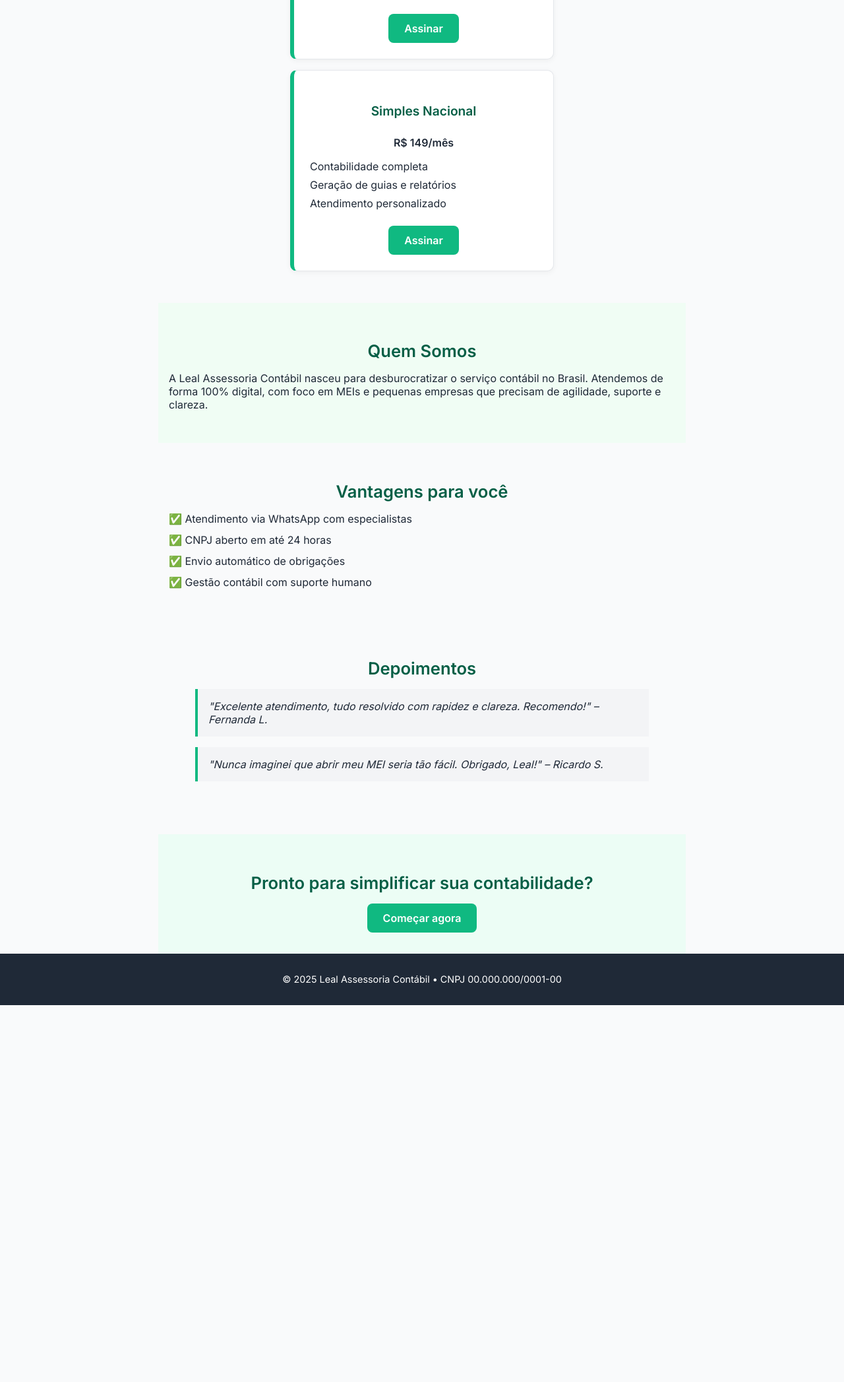
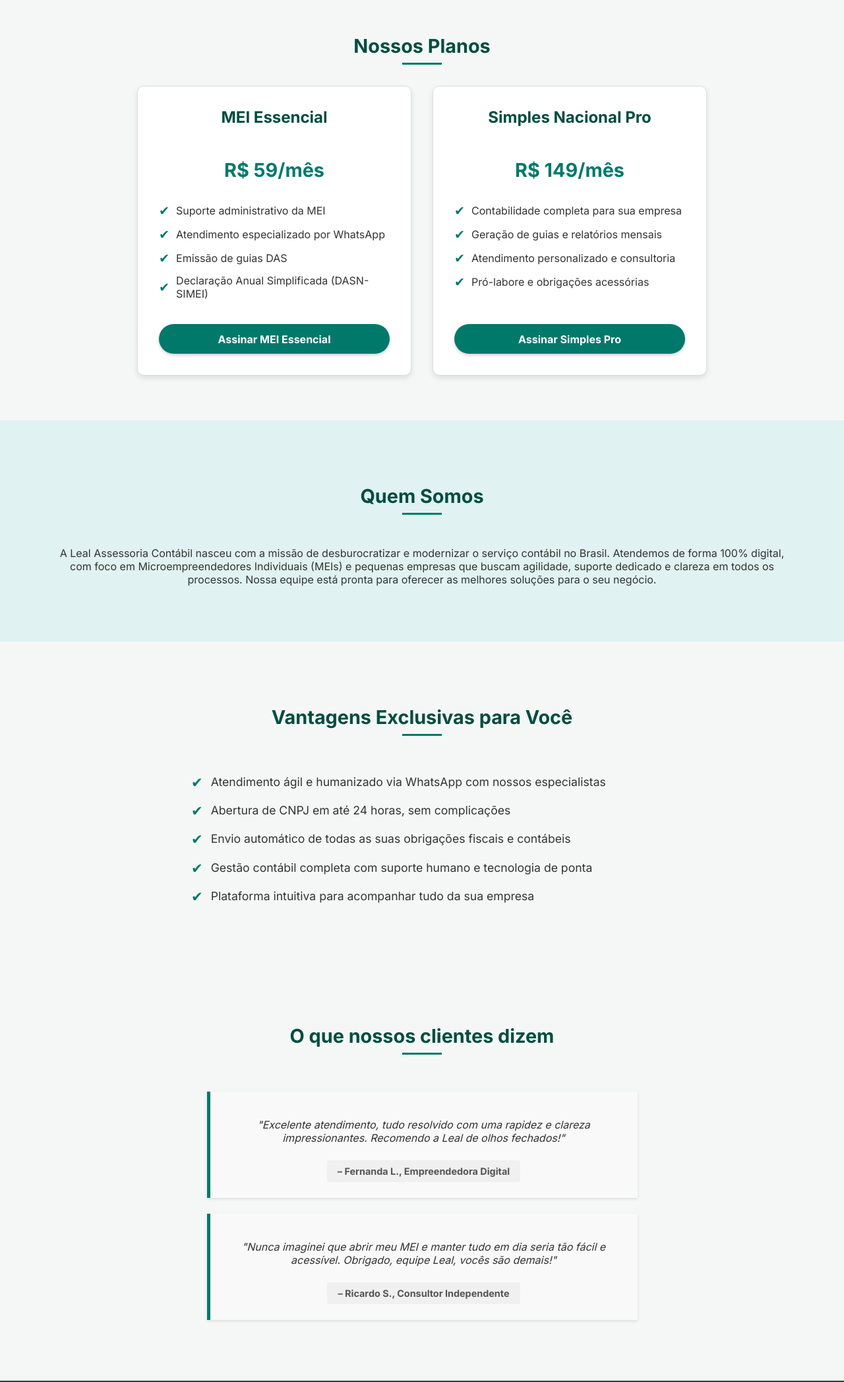
Before and after one commit to malemos/leal-site, a plain HTML site: page html/index.html in a window 1280 px wide. Shown: the part 706-2800 px from the top of the page at 66% size. Before the commit the page ends 2229 px from the top, so only its background shows below. Drawn offline with Linux system fonts and the light colour scheme.

Commit message:
Alterando layout da home.

```diff
--- a/css/styles.css
+++ b/css/styles.css
@@ -1,220 +1,307 @@
-* {
-  box-sizing: border-box;
+/* General page styling */
+body {
+  font-family: 'Inter', sans-serif;
+  color: #333;
+  margin: 0;
+  background-color: #f4f7f6; /* Light gray background for better contrast */
 }
 
-body {
-  margin: 0;
-  font-family: 'Inter', sans-serif;
-  background: #f9fafb;
-  color: #1f2937;
+.container {
+  width: 90%;
+  max-width: 1200px;
+  margin: 0 auto;
+  padding: 20px;
 }
 
-/* HOME PAGE STYLES */
-body.home header {
-  background-color: #064e3b;
+/* Header */
+header {
+  background-color: #004d40; /* Darker, more professional green */
   color: white;
-  text-align: center;
-  padding: 2rem 1rem;
-}
-
-body.home header h1 {
-  margin: 0;
-  font-size: 2rem;
-}
-
-body.home header p {
-  font-size: 1rem;
-  opacity: 0.9;
-}
-
-body.home .hero {
-  padding: 3rem 1rem;
-  text-align: center;
-  background-color: #ecfdf5;
-}
-
-body.home .hero h2 {
-  font-size: 1.8rem;
-  margin-bottom: 1rem;
-  color: #065f46;
-}
-
-body.home .hero p {
-  font-size: 1rem;
-  margin-bottom: 1.5rem;
-}
-
-body.home .btn {
-  display: inline-block;
-  background-color: #10b981;
-  color: white;
-  font-weight: bold;
-  padding: 0.75rem 1.5rem;
-  border-radius: 8px;
-  text-decoration: none;
-  transition: background-color 0.3s ease;
-}
-
-body.home .btn:hover {
-  background-color: #059669;
-}
-
-body.home .plans {
   padding: 2rem 1rem;
   text-align: center;
 }
 
-body.home .plans h3,
-body.home .about h3,
-body.home .benefits h3,
-body.home .testimonials h3,
-body.home .cta-final h3 {
-  font-size: 1.6rem;
-  color: #065f46;
-  margin-bottom: 1rem;
+header h1 {
+  margin: 0;
+  font-size: 2.5rem; /* Larger for impact */
+}
+
+header p {
+  font-size: 1.1rem;
+  opacity: 0.9;
+}
+
+/* Navigation - Assuming a simple nav for now, can be expanded */
+nav {
+  background-color: #00382e; /* Slightly darker green for nav */
+  padding: 1rem 0;
   text-align: center;
 }
 
-body.home .plan-card {
-  background: white;
-  border: 1px solid #e5e7eb;
-  border-left: 6px solid #10b981;
-  border-radius: 10px;
-  padding: 1.5rem;
-  margin: 1rem auto;
-  max-width: 400px;
-  box-shadow: 0 2px 8px rgba(0, 0, 0, 0.05);
+nav a {
+  color: white;
+  margin: 0 15px;
+  text-decoration: none;
+  font-weight: bold;
 }
 
-body.home .plan-card h4 {
-  font-size: 1.2rem;
-  color: #065f46;
+nav a:hover {
+  text-decoration: underline;
 }
 
-body.home .plan-card p {
-  font-weight: bold;
+/* Hero Section */
+.hero {
+  background-color: #e0f2f1; /* Lighter, more inviting green */
+  padding: 4rem 1rem;
+  text-align: center;
+}
+
+.hero h2 {
+  font-size: 2.2rem;
+  color: #004d40;
   margin-bottom: 1rem;
 }
 
-body.home .plan-card ul {
-  list-style: none;
-  padding-left: 0;
-  margin-bottom: 1.5rem;
+.hero p {
+  font-size: 1.2rem;
+  margin-bottom: 2rem;
+  color: #333;
 }
 
-body.home .plan-card li {
-  margin: 0.5rem 0;
-  text-align: left;
+/* Buttons */
+.btn {
+  background-color: #00796b; /* Teal variant for primary action */
+  color: white;
+  padding: 0.8rem 1.8rem;
+  text-decoration: none;
+  border-radius: 25px; /* Softer, more modern rounded corners */
+  font-weight: bold;
+  display: inline-block;
+  transition: background-color 0.3s ease, transform 0.2s ease;
+  box-shadow: 0 2px 5px rgba(0,0,0,0.2);
 }
 
-body.home .about,
-body.home .benefits,
-body.home .testimonials,
-body.home .cta-final {
-  padding: 2rem 1rem;
-  max-width: 800px;
-  margin: 0 auto;
+.btn:hover {
+  background-color: #004d40; /* Darker shade on hover */
+  transform: translateY(-2px);
+  box-shadow: 0 4px 8px rgba(0,0,0,0.3);
 }
 
-body.home .benefits ul {
+/* Sections */
+section {
+  padding: 3rem 1rem;
+  text-align: center;
+}
+
+section h3 {
+  font-size: 1.8rem;
+  color: #004d40;
+  margin-bottom: 2rem;
+  position: relative;
+  display: inline-block; /* Allows for pseudo-element underlining */
+}
+
+section h3::after { /* Underline effect for section titles */
+  content: '';
+  display: block;
+  width: 60px; /* Adjust width as needed */
+  height: 3px;
+  background-color: #00796b; /* Teal accent */
+  margin: 0.5rem auto 0;
+}
+
+/* Plans Section */
+.plans-container {
+  display: flex;
+  flex-wrap: wrap; /* Allows cards to wrap on smaller screens */
+  justify-content: center;
+  gap: 2rem;
+}
+
+.plan-card {
+  background: white;
+  border: 1px solid #ddd;
+  border-radius: 10px;
+  padding: 2rem;
+  width: 100%;
+  max-width: 350px; /* Max width for cards */
+  box-shadow: 0 4px 8px rgba(0,0,0,0.1);
+  transition: transform 0.3s ease, box-shadow 0.3s ease;
+  display: flex;
+  flex-direction: column; /* Align items vertically */
+  justify-content: space-between; /* Distribute space */
+}
+
+.plan-card:hover {
+  transform: translateY(-5px);
+  box-shadow: 0 6px 12px rgba(0,0,0,0.15);
+}
+
+.plan-card h4 {
+  font-size: 1.5rem;
+  color: #004d40;
+  margin-top: 0;
+}
+
+.plan-card .price {
+  font-size: 1.8rem;
+  font-weight: bold;
+  color: #00796b;
+  margin: 1rem 0;
+}
+
+.plan-card ul {
   list-style: none;
   padding: 0;
+  margin-bottom: 1.5rem;
+  text-align: left;
+  flex-grow: 1; /* Allows ul to take available space */
 }
 
-body.home .benefits li {
-  margin: 0.75rem 0;
+.plan-card li {
+  margin-bottom: 0.75rem;
+  display: flex;
+  align-items: center; /* Align icon with text */
 }
 
-body.home .testimonials blockquote {
-  background: #f3f4f6;
-  border-left: 4px solid #10b981;
-  padding: 1rem;
-  font-style: italic;
-  margin-bottom: 1rem;
+.plan-card li::before { /* Custom bullet points */
+  content: '\2714'; /* Checkmark icon */
+  color: #00796b; /* Teal color for checkmark */
+  margin-right: 10px;
+  font-size: 1.2em;
 }
 
-body.home .cta-final {
-  text-align: center;
-  background: #ecfdf5;
-  margin-top: 2rem;
+/* About Section */
+.about {
+  background-color: #e0f2f1; /* Light green background */
 }
 
-/* CADASTRO PAGE STYLES */
-body.cadastro header {
-  background-color: #064e3b;
-  color: white;
-  text-align: center;
-  padding: 2rem 1rem;
+/* Benefits Section - Styling for the list */
+.benefits ul {
+  list-style: none; /* Remove marcadores padrão */
+  padding-left: 0;    /* Remove o recuo padrão da lista */
+  text-align: left;   /* Alinha o texto dos itens à esquerda */
+  max-width: 700px;   /* Define uma largura máxima para melhor legibilidade */
+  margin: 1.5rem auto 0; /* Centraliza a lista na seção e adiciona margem superior */
 }
 
-body.cadastro header h1 {
-  margin: 0;
-  font-size: 2rem;
+.benefits li {
+  margin-bottom: 0.85rem; /* Espaçamento entre os itens da lista */
+  display: flex;          /* Permite alinhar o ícone com o texto */
+  align-items: flex-start;/* Alinha o ícone com o topo da primeira linha de texto */
+  font-size: 1.1rem;      /* Tamanho da fonte para melhor leitura */
+  line-height: 1.6;       /* Espaçamento entre linhas para textos mais longos */
 }
 
-body.cadastro header p {
-  font-size: 1rem;
-  opacity: 0.9;
+.benefits li::before {
+  content: '\2714';       /* Adiciona o ícone de check */
+  color: #00796b;       /* Cor verde padrão do site para o ícone */
+  margin-right: 12px;     /* Espaçamento entre o ícone e o texto */
+  font-size: 1.2em;       /* Tamanho do ícone de check */
+  line-height: 1.4;       /* Ajusta o alinhamento vertical do checkmark */
+  flex-shrink: 0;         /* Impede que o ícone encolha se o texto for longo */
 }
 
-body.cadastro .form-section {
-  padding: 2rem 1rem;
+/* Testimonials Section */
+.testimonials blockquote {
+  background-color: #f9f9f9;
+  border-left: 5px solid #00796b; /* Teal accent */
+  margin: 1.5rem auto;
+  padding: 1.5rem;
   max-width: 600px;
-  margin: 2rem auto;
-  background: white;
-  border-radius: 10px;
-  box-shadow: 0 4px 12px rgba(0,0,0,0.05);
+  font-style: italic;
+  box-shadow: 0 2px 4px rgba(0,0,0,0.1);
 }
 
-body.cadastro h3 {
-  font-size: 1.4rem;
-  color: #065f46;
-  text-align: center;
-  margin-bottom: 1rem;
+.testimonials blockquote p {
+  margin-bottom: 0.5rem;
 }
 
-body.cadastro form {
-  display: flex;
-  flex-direction: column;
-  gap: 1rem;
+.testimonials blockquote footer {
+  background-color: #f0f0f0; /* Fundo cinza bem claro */
+  padding: 0.5rem 1rem;       /* Adiciona um respiro interno */
+  border-radius: 4px;         /* Cantos levemente arredondados */
+  margin-top: 1rem;           /* Espaçamento acima do rodapé */
+  display: inline-block;      /* Para que o background se ajuste ao conteúdo */
+  text-align: right;
+  font-style: normal;
+  font-weight: bold;
+  color: #555;               /* Cor do texto pode ser ajustada se necessário com o novo fundo */
 }
 
-body.cadastro input,
-body.cadastro select,
-body.cadastro textarea {
-  padding: 0.75rem;
-  border: 1px solid #ccc;
-  border-radius: 6px;
-  font-size: 1rem;
-  width: 100%;
-  max-width: 100%;
+/* Call to Action Section */
+.cta-final {
+  background-color: #004d40; /* Dark green background */
+  color: white;
+  padding: 3rem 1rem;
 }
 
-body.cadastro label {
-  font-weight: 600;
+.cta-final h3 {
+  color: white; /* White text for dark background */
 }
 
-body.cadastro button {
-  padding: 0.75rem;
-  font-size: 1rem;
-  font-weight: bold;
-  color: white;
-  background-color: #10b981;
-  border: none;
-  border-radius: 6px;
-  cursor: pointer;
-  transition: background-color 0.3s ease;
+.cta-final .btn {
+  background-color: white;
+  color: #00796b;
+  font-size: 1.1rem;
 }
 
-body.cadastro button:hover {
-  background-color: #059669;
+.cta-final .btn:hover {
+  background-color: #f0f0f0; /* Slightly darker on hover */
 }
 
-/* SHARED FOOTER */
+/* Footer */
 footer {
-  background-color: #1f2937;
-  color: white;
+  background-color: #333;
+  color: #aaa;
+  padding: 2rem 1rem;
   text-align: center;
-  padding: 1rem;
   font-size: 0.9rem;
 }
+
+footer p {
+  margin: 0.5rem 0;
+}
+
+footer a {
+  color: #aaa;
+  text-decoration: none;
+}
+
+footer a:hover {
+  color: white;
+}
+
+/* Responsive Design */
+@media (max-width: 768px) {
+  .container {
+    width: 95%;
+  }
+
+  header h1 {
+    font-size: 2rem;
+  }
+
+  .hero h2 {
+    font-size: 1.8rem;
+  }
+
+  .plans-container {
+    flex-direction: column; /* Stack plan cards on smaller screens */
+    align-items: center;
+  }
+
+  .plan-card {
+    width: 100%;
+    max-width: 400px; /* Allow cards to be wider on smaller screens */
+  }
+
+  nav a {
+    display: block;
+    margin: 10px 0;
+  }
+
+  .benefits ul {
+    padding-left: 1rem; /* Add some padding on mobile for benefits list */
+  }
+}
--- a/html/index.html
+++ b/html/index.html
@@ -3,74 +3,115 @@
 <head>
   <meta charset="UTF-8" />
   <meta name="viewport" content="width=device-width, initial-scale=1.0" />
-  <title>Leal Contabilidade Online</title>
+  <title>Leal Contabilidade Online - Layout Melhorado</title>
+  <link rel="stylesheet" href="/css/styles.css" />
   <link rel="icon" type="image/x-icon" href="/assets/favicon.ico">
-  <link rel="stylesheet" href="/css/styles.css" />
-  <link href="https://fonts.googleapis.com/css2?family=Inter:wght@400;600&display=swap" rel="stylesheet">
+  <link href="https://fonts.googleapis.com/css2?family=Inter:wght@400;600;700&display=swap" rel="stylesheet">
 </head>
-<body class="home">
+<body>
   <header>
-    <h1>Leal Contabilidade Online</h1>
-    <p>Soluções digitais e descomplicadas para MEIs e pequenas empresas</p>
+    <div class="container">
+      <h1>Leal Contabilidade Online</h1>
+      <p>Soluções digitais e descomplicadas para MEIs e pequenas empresas</p>
+    </div>
   </header>
 
+  <nav>
+    <div class="container">
+      <a href="#planos">Nossos Planos</a>
+      <a href="#quem-somos">Quem Somos</a>
+      <a href="#beneficios">Vantagens</a>
+      <a href="#depoimentos">Depoimentos</a>
+      <a href="/html/cadastro.html">Começar Agora</a>
+    </div>
+  </nav>
+
   <section class="hero">
-    <h2>Simplifique sua contabilidade</h2>
-    <p>Abrimos CNPJ, geramos guias e cuidamos da sua empresa de forma 100% online</p>
-    <a href="cadastro.html" class="btn">Começar agora</a>
-  </section>
-
-  <section class="plans">
-    <h3>Nossos Planos</h3>
-    <div class="plan-card">
-      <h4>MEI Essencial</h4>
-      <p><strong>R$ 59/mês</strong></p>
-      <ul>
-        <li>Suporte da administrativo da MEI</li>
-        <li>Atendimento por WhatsApp</li>
-      </ul>
-      <a href="cadastro.html" class="btn">Assinar</a>
-    </div>
-    <div class="plan-card">
-      <h4>Simples Nacional</h4>
-      <p><strong>R$ 149/mês</strong></p>
-      <ul>
-        <li>Contabilidade completa</li>
-        <li>Geração de guias e relatórios</li>
-        <li>Atendimento personalizado</li>
-      </ul>
-      <a href="cadastro.html" class="btn">Assinar</a>
+    <div class="container">
+      <h2>Simplifique sua contabilidade com a Leal</h2>
+      <p>Abrimos CNPJ, geramos guias e cuidamos da sua empresa de forma 100% online, com a agilidade que você precisa.</p>
+      <a href="/html/cadastro.html" class="btn">Quero simplificar agora</a>
     </div>
   </section>
 
-  <section class="about" style="background: #f0fdf4;">
-    <h3>Quem Somos</h3>
-    <p>A Leal Assessoria Contábil nasceu para desburocratizar o serviço contábil no Brasil. Atendemos de forma 100% digital, com foco em MEIs e pequenas empresas que precisam de agilidade, suporte e clareza.</p>
+  <section id="planos" class="plans">
+    <div class="container">
+      <h3>Nossos Planos</h3>
+      <div class="plans-container">
+        <div class="plan-card">
+          <h4>MEI Essencial</h4>
+          <p class="price">R$ 59/mês</p>
+          <ul>
+            <li>Suporte administrativo da MEI</li>
+            <li>Atendimento especializado por WhatsApp</li>
+            <li>Emissão de guias DAS</li>
+            <li>Declaração Anual Simplificada (DASN-SIMEI)</li>
+          </ul>
+          <a href="/html/cadastro.html" class="btn">Assinar MEI Essencial</a>
+        </div>
+        <div class="plan-card">
+          <h4>Simples Nacional Pro</h4>
+          <p class="price">R$ 149/mês</p>
+          <ul>
+            <li>Contabilidade completa para sua empresa</li>
+            <li>Geração de guias e relatórios mensais</li>
+            <li>Atendimento personalizado e consultoria</li>
+            <li>Pró-labore e obrigações acessórias</li>
+          </ul>
+          <a href="/html/cadastro.html" class="btn">Assinar Simples Pro</a>
+        </div>
+      </div>
+    </div>
   </section>
 
-  <section class="benefits">
-    <h3>Vantagens para você</h3>
-    <ul>
-      <li>✅ Atendimento via WhatsApp com especialistas</li>
-      <li>✅ CNPJ aberto em até 24 horas</li>
-      <li>✅ Envio automático de obrigações</li>
-      <li>✅ Gestão contábil com suporte humano</li>
-    </ul>
+  <section id="quem-somos" class="about">
+    <div class="container">
+      <h3>Quem Somos</h3>
+      <p>A Leal Assessoria Contábil nasceu com a missão de desburocratizar e modernizar o serviço contábil no Brasil. Atendemos de forma 100% digital, com foco em Microempreendedores Individuais (MEIs) e pequenas empresas que buscam agilidade, suporte dedicado e clareza em todos os processos. Nossa equipe está pronta para oferecer as melhores soluções para o seu negócio.</p>
+    </div>
   </section>
 
-  <section class="testimonials" style="background: #f9fafb;">
-    <h3>Depoimentos</h3>
-    <blockquote>"Excelente atendimento, tudo resolvido com rapidez e clareza. Recomendo!" – Fernanda L.</blockquote>
-    <blockquote>"Nunca imaginei que abrir meu MEI seria tão fácil. Obrigado, Leal!" – Ricardo S.</blockquote>
+  <section id="beneficios" class="benefits">
+    <div class="container">
+      <h3>Vantagens Exclusivas para Você</h3>
+      <ul>
+        <li>Atendimento ágil e humanizado via WhatsApp com nossos especialistas</li>
+        <li>Abertura de CNPJ em até 24 horas, sem complicações</li>
+        <li>Envio automático de todas as suas obrigações fiscais e contábeis</li>
+        <li>Gestão contábil completa com suporte humano e tecnologia de ponta</li>
+        <li>Plataforma intuitiva para acompanhar tudo da sua empresa</li>
+      </ul>
+    </div>
+  </section>
+
+  <section id="depoimentos" class="testimonials">
+    <div class="container">
+      <h3>O que nossos clientes dizem</h3>
+      <blockquote>
+        <p>"Excelente atendimento, tudo resolvido com uma rapidez e clareza impressionantes. Recomendo a Leal de olhos fechados!"</p>
+        <footer>– Fernanda L., Empreendedora Digital</footer>
+      </blockquote>
+      <blockquote>
+        <p>"Nunca imaginei que abrir meu MEI e manter tudo em dia seria tão fácil e acessível. Obrigado, equipe Leal, vocês são demais!"</p>
+        <footer>– Ricardo S., Consultor Independente</footer>
+      </blockquote>
+    </div>
   </section>
 
   <section class="cta-final">
-    <h3>Pronto para simplificar sua contabilidade?</h3>
-    <a href="cadastro.html" class="btn">Começar agora</a>
+    <div class="container">
+      <h3>Pronto para transformar a contabilidade da sua empresa?</h3>
+      <p>Deixe a burocracia com a gente e foque no crescimento do seu negócio.</p>
+      <a href="/html/cadastro.html" class="btn">Começar agora é fácil</a>
+    </div>
   </section>
 
   <footer>
-    <p>&copy; 2025 Leal Assessoria Contábil • CNPJ 00.000.000/0001-00</p>
+    <div class="container">
+      <p>&copy; 2025 Leal Assessoria Contábil Online • Todos os direitos reservados.</p>
+      <p>CNPJ: 00.000.000/0001-00 • <a href="mailto:contato@lealcontabilidade.com.br">contato@lealcontabilidade.com.br</a></p>
+      <p><a href="#">Termos de Uso</a> | <a href="#">Política de Privacidade</a></p>
+    </div>
   </footer>
 </body>
 </html>
```
Also changed, not shown: html/cadastro.html (+4 -2 lines).
